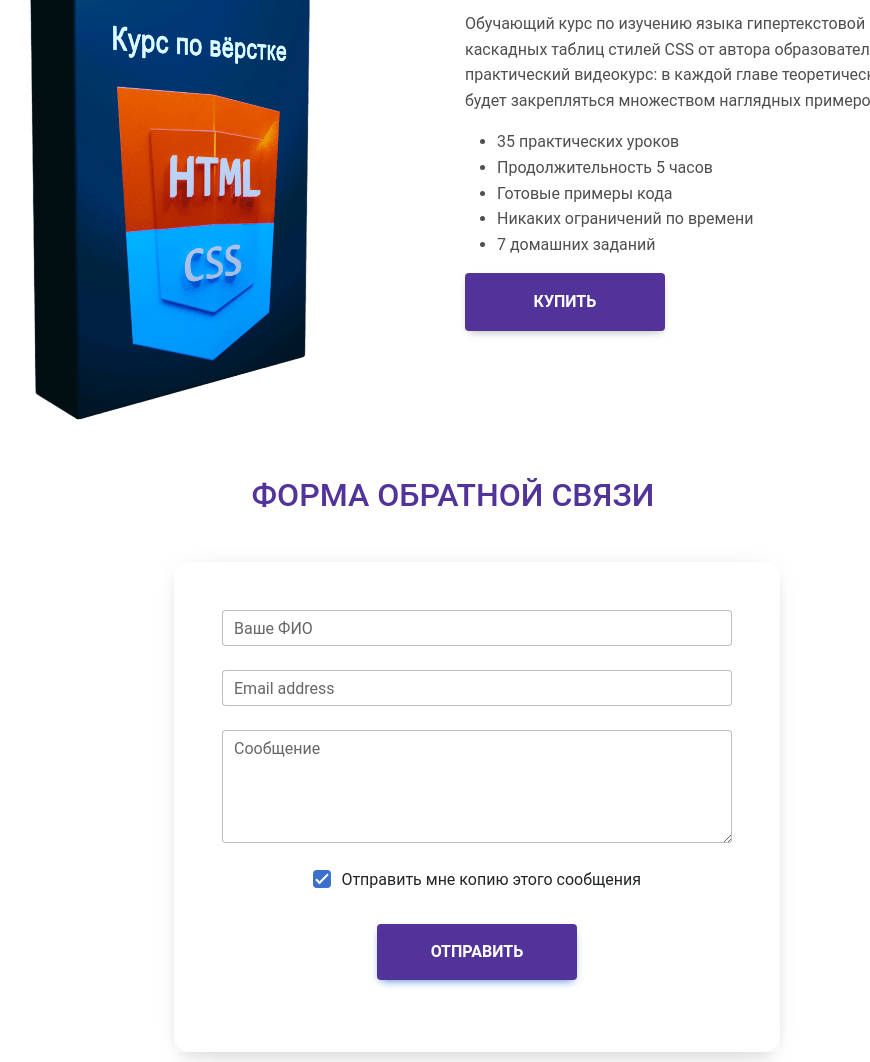
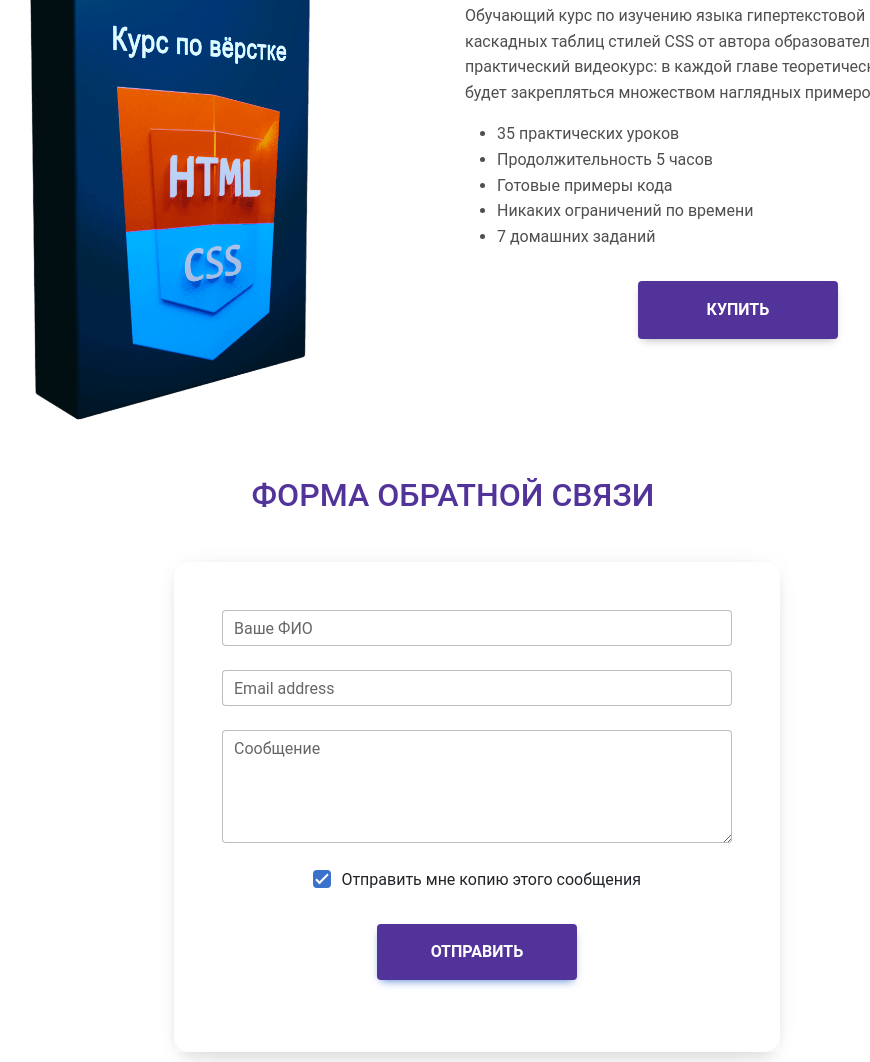
Before and after one commit to SenSeTioN/BootstrapProject, a plain HTML site: page index.html in a window 1280 px wide. Shown: the part 5935-6997 px from the top of the page, without its empty margins (187-1057 px from the left). Drawn offline with nearby package versions, Linux system fonts and the light colour scheme.

Commit message:
Небольшие правки

```diff
--- a/index.html
+++ b/index.html
@@ -922,7 +922,9 @@
 							<li>Никаких ограничений по времени</li>
 							<li>7 домашних заданий</li>
 						</ul>
-						<a href="#" class="btn btn-itd btn-lg text-uppercase" target="_blank">Купить</a>
+						<div class="d-flex justify-content-center align-items-center">
+							<a href="#" class="btn btn-itd btn-lg text-uppercase" target="_blank">Купить</a>
+						</div>
 					</div>
 				</div>
 			</div>
```
Also changed, not shown: scss/style.scss (+0 -12 lines).
